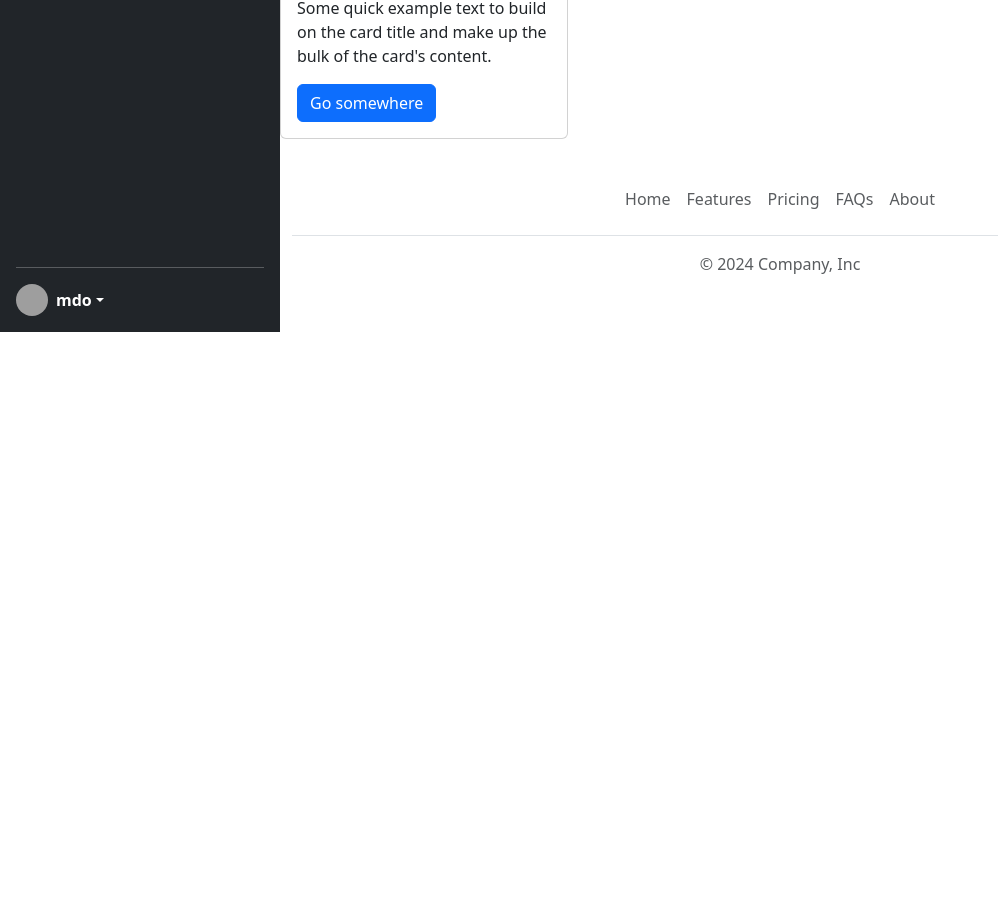
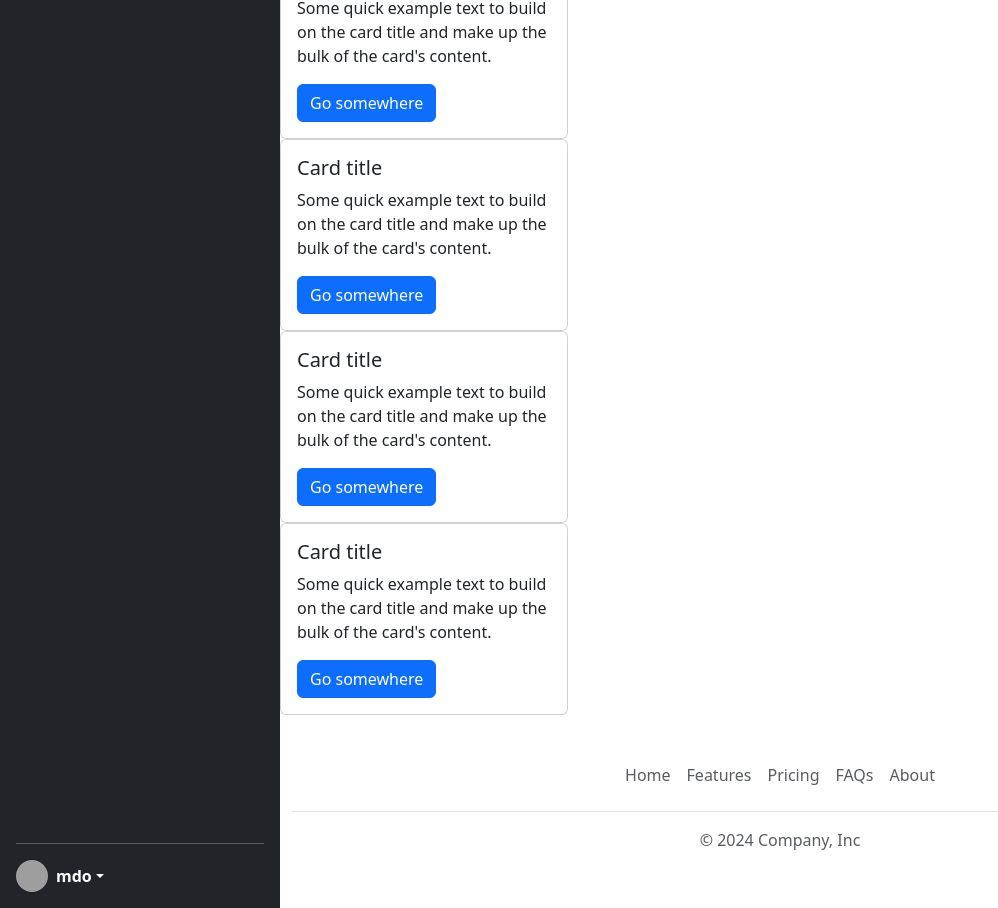
Before and after one commit to Mihir-raj-12/Social-Media-App, a React (Vite) app: page / in a window 1280 px wide. Shown: the part 400-1308 px from the top of the page, without its empty margins (0-998 px from the left). Before the commit the page ends 800 px from the top, so only its background shows below. Built offline with nearby package versions, Linux system fonts and the light colour scheme; grey boxes are pictures that could not be loaded.

Commit message:
some more new components

```diff
--- a/src/App.jsx
+++ b/src/App.jsx
@@ -4,6 +4,7 @@ import Header from "./components/Header";
 import Sidebar from "./components/Sidebar";
 import CreatePost from "./components/CreatePost";
 import Post from "./components/Post";
+import PostList from "./components/PostList";
 
 function App() {
   return (
@@ -12,7 +13,7 @@ function App() {
       <div className="content">
         <Header></Header>
         <CreatePost></CreatePost>
-        <Post></Post>
+        <PostList></PostList>
         <Footer></Footer>
       </div>
     </div>
--- /dev/null
+++ b/src/components/PostList.jsx
@@ -0,0 +1,14 @@
+import Post from "./Post";
+
+const PostList = () => {
+  return (
+    <>
+      <Post></Post>
+      <Post></Post>
+      <Post></Post>
+      <Post></Post>
+    </>
+  );
+};
+
+export default PostList;
```
